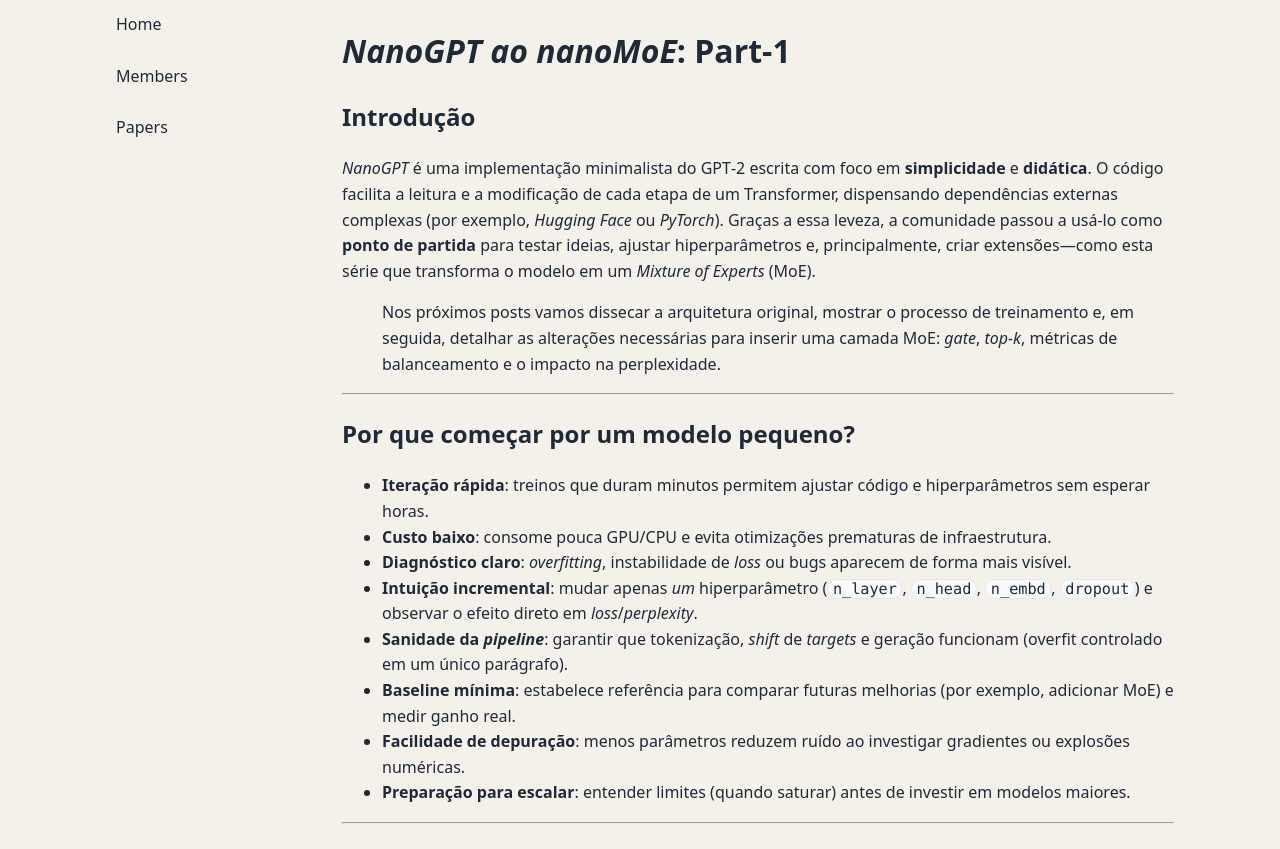
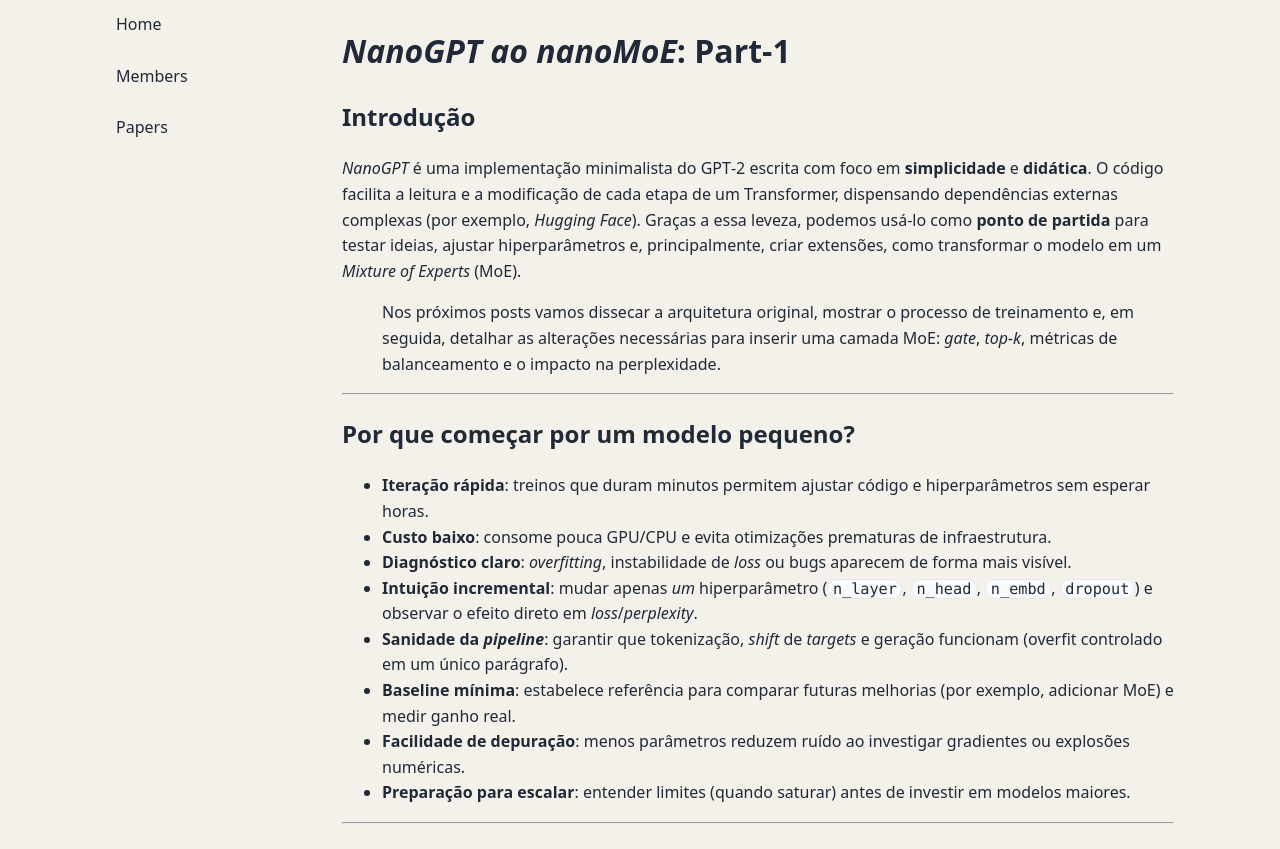
Before and after one commit to sagui-nlp/sagui-nlp.github.io, a Jekyll site: the page built from _posts/2025-08-23-nanogpt-to-nanomoe.markdown, in a window 1280 px wide and 900 px high, scrolled down 933 px, cut to the strip 51-900 px from the top of the window. Built offline with Jekyll 4.4.1, drawn with Linux system fonts in a browser that asks for light colours.

Commit message:
better intro

```diff
--- a/_posts/2025-08-23-nanogpt-to-nanomoe.markdown
+++ b/_posts/2025-08-23-nanogpt-to-nanomoe.markdown
@@ -8,8 +8,8 @@
 
 ## Introdução
 
-*NanoGPT* é uma implementação minimalista do GPT‑2 escrita com foco em **simplicidade** e **didática**. O código facilita a leitura e a modificação de cada etapa de um Transformer, dispensando dependências externas complexas (por exemplo, *Hugging Face* ou *PyTorch*).
-Graças a essa leveza, a comunidade passou a usá‑lo como **ponto de partida** para testar ideias, ajustar hiperparâmetros e, principalmente, criar extensões—como esta série que transforma o modelo em um *Mixture of Experts* (MoE).
+*NanoGPT* é uma implementação minimalista do GPT‑2 escrita com foco em **simplicidade** e **didática**. O código facilita a leitura e a modificação de cada etapa de um Transformer, dispensando dependências externas complexas (por exemplo, *Hugging Face*).
+Graças a essa leveza, podemos usá‑lo como **ponto de partida** para testar ideias, ajustar hiperparâmetros e, principalmente, criar extensões, como transformar o modelo em um *Mixture of Experts* (MoE).
 
 > Nos próximos posts vamos dissecar a arquitetura original, mostrar o processo de treinamento e, em seguida, detalhar as alterações necessárias para inserir uma camada MoE: *gate*, *top‑k*, métricas de balanceamento e o impacto na perplexidade.
 
```
